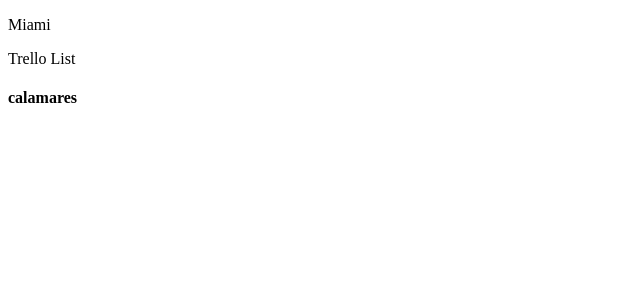
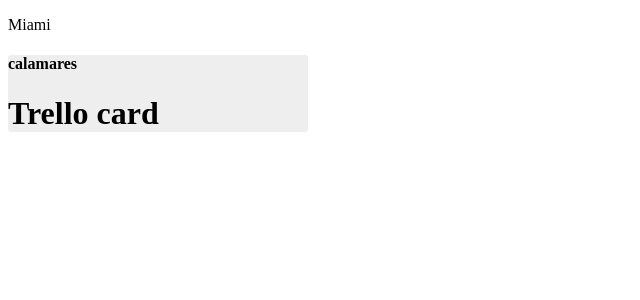
Before and after one commit to Magicianred/morello, a React (Create React App) app: page / in a window 1280 px wide. Shown: the top 300 px of the page, without its empty margins (0-640 px from the left). Built offline with nearby package versions, Linux system fonts and the light colour scheme.

Commit message:
creates card components

```diff
--- /dev/null
+++ b/src/components/TrelloCard.js
@@ -0,0 +1,8 @@
+import React, { Component } from 'react'
+
+const TrelloCard = () => {
+    return (
+        <h1>Trello card</h1>
+    )
+}
+export default TrelloCard;
--- a/src/components/TrelloList.js
+++ b/src/components/TrelloList.js
@@ -1,12 +1,22 @@
 import React, { Component } from 'react'
+import TrelloCard from './TrelloCard'
 
 const TrelloList = ({ title }) => {
     return (
-        <div style={StyleSheet.container} >
-            Trello List
+        <div style={styles.container} >
             <h4>{title}</h4>
+            <TrelloCard />
         </div>
     )
 }
 
+
+const styles = {
+    container: {
+        backgroundColor: '#eee',
+        borderRadius: 3,
+        width: 300
+    }
+}
+
 export default TrelloList;
```
